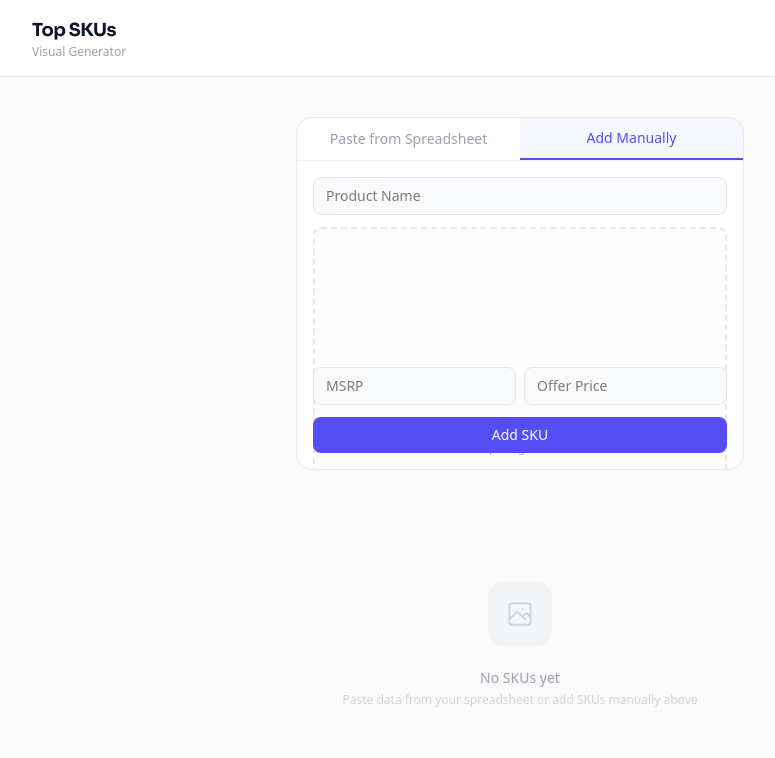
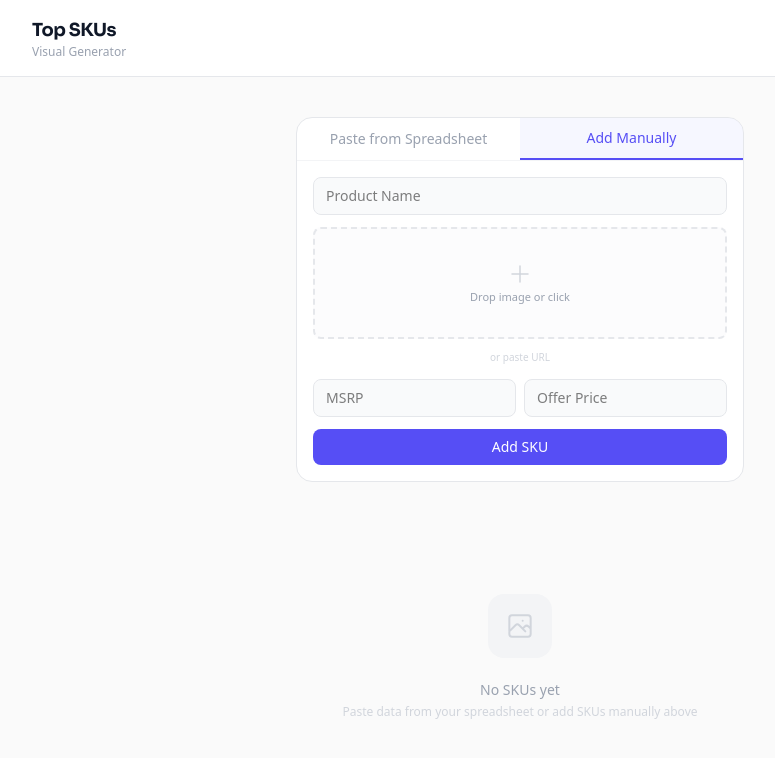
Before and after one commit to gkmur/whyitshot, a Next.js app: page / in a window 1280 px wide. Both pictures are taken after typing "Sample" into the empty fields and a click on the button "Add Manually". Shown: the top 758 px of the page, without its empty margins (120-895 px from the left). Built offline with nearby package versions, Linux system fonts and the light colour scheme.

Commit message:
fix(ui): compact ImageDropzone in manual add form

```diff
--- a/components/data-input.tsx
+++ b/components/data-input.tsx
@@ -112,12 +112,11 @@ export function DataInput({ onImport, onAddSingle, onUpdate, bgRemovalEnabled }:
               required
               className="w-full text-sm bg-gray-50 border border-gray-200 rounded-lg px-3 py-2 focus:outline-none focus:border-accent"
             />
-            <div className="h-32">
-              <ImageDropzone
-                image={stagedImage ?? undefined}
-                onImageSelected={(dataUrl) => setStagedImage(dataUrl)}
-              />
-            </div>
+            <ImageDropzone
+              image={stagedImage ?? undefined}
+              onImageSelected={(dataUrl) => setStagedImage(dataUrl)}
+              compact
+            />
             <div className="grid grid-cols-2 gap-2">
               <input
                 name="msrp"
--- a/components/image-dropzone.tsx
+++ b/components/image-dropzone.tsx
@@ -6,13 +6,16 @@ interface ImageDropzoneProps {
   image?: string;
   isProcessing?: boolean;
   onImageSelected: (dataUrl: string) => void;
+  compact?: boolean;
 }
 
 export function ImageDropzone({
   image,
   isProcessing,
   onImageSelected,
+  compact,
 }: ImageDropzoneProps) {
+  const sizeClass = compact ? "h-28" : "aspect-square";
   const [isDragging, setIsDragging] = useState(false);
   const [showUrlInput, setShowUrlInput] = useState(false);
   const [urlValue, setUrlValue] = useState("");
@@ -105,7 +108,7 @@ export function ImageDropzone({
 
   if (isProcessing) {
     return (
-      <div className="aspect-square bg-gray-50 flex items-center justify-center rounded-lg">
+      <div className={`${sizeClass} bg-gray-50 flex items-center justify-center rounded-lg`}>
         <div className="text-center">
           <div className="w-6 h-6 border-2 border-accent border-t-transparent rounded-full animate-spin mx-auto mb-2" />
           <span className="text-xs text-gray-400">Removing bg...</span>
@@ -117,7 +120,7 @@ export function ImageDropzone({
   if (image) {
     return (
       <div
-        className="aspect-square bg-white flex items-center justify-center rounded-lg relative group cursor-pointer overflow-hidden"
+        className={`${sizeClass} bg-white flex items-center justify-center rounded-lg relative group cursor-pointer overflow-hidden`}
         onDrop={handleDrop}
         onDragOver={(e) => {
           e.preventDefault();
@@ -153,7 +156,7 @@ export function ImageDropzone({
   return (
     <div className="space-y-1">
       <label
-        className={`aspect-square border-2 border-dashed rounded-lg flex items-center justify-center cursor-pointer transition-colors ${
+        className={`${sizeClass} border-2 border-dashed rounded-lg flex items-center justify-center cursor-pointer transition-colors ${
           isDragging
             ? "border-accent bg-accent-light"
             : "border-gray-200 hover:border-gray-300 bg-gray-50/50"
```
